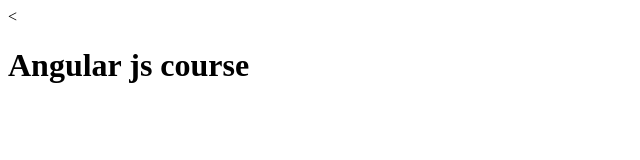
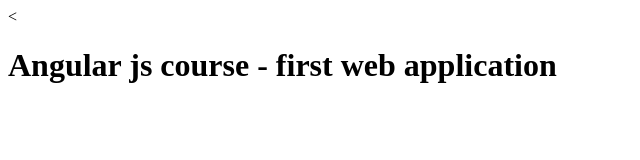
Before and after one commit to Rusitha332/coursera-js, a plain HTML site: page index.html in a window 1280 px wide. Shown: the whole page, without its empty margins (0-640 px from the left). Drawn offline with Linux system fonts and the light colour scheme.

Commit message:
next file update.

```diff
--- a/index.html
+++ b/index.html
@@ -5,6 +5,6 @@
     <title>Hello Coursera</title>
   </head>
   <body>
-    <h1> Angular js course</h1>
+    <h1> Angular js course - first web application</h1>
   </body>
 </html>
```
